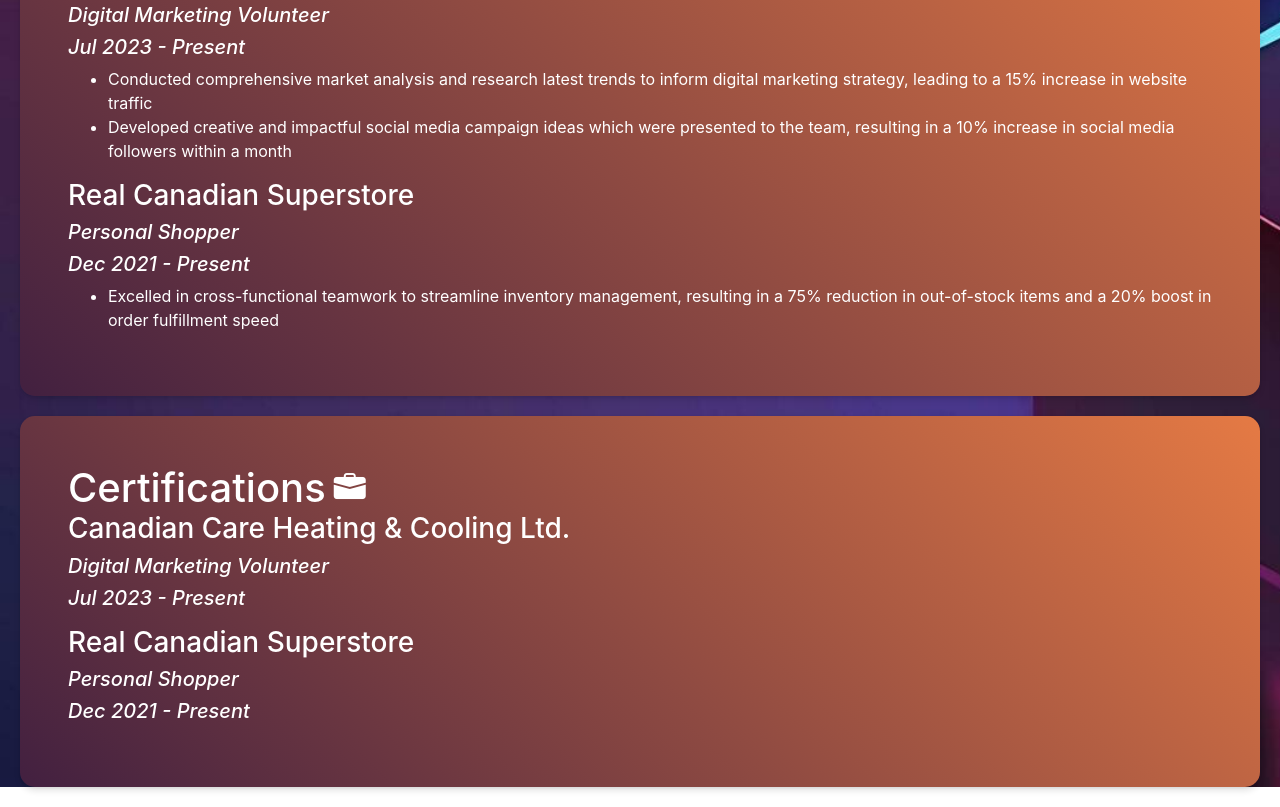
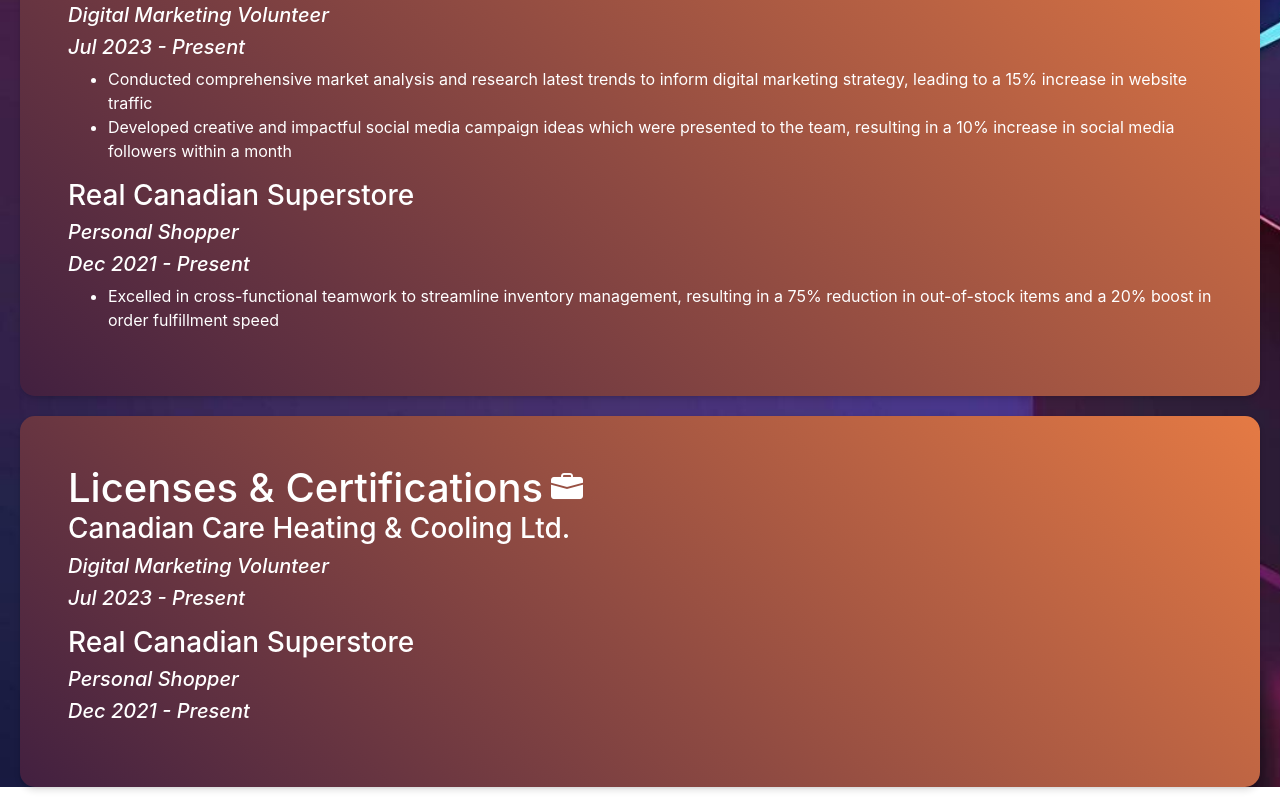
Before and after one commit to Didipaldidi/MyPortfolioBlog, a plain HTML site: page index.html in a window 1280 px wide. Shown: the part 2043-2850 px from the top of the page. Drawn offline with nearby package versions, Linux system fonts and the light colour scheme.

Commit message:
rename to Licenses & Certifications

```diff
--- a/index.html
+++ b/index.html
@@ -200,7 +200,7 @@
         <div id="certification" class="p-5 rounded-box">
             <!-- Your experience content here -->
             <div class="d-flex align-items-center">
-                <h1 class="mb-0">Certifications</h1>
+                <h1 class="mb-0">Licenses & Certifications</h1>
                 <i class="bi bi-briefcase-fill ml-2" style="font-size: 2rem;""></i>
             </div>
                 <!-- ... More content ... -->
```
